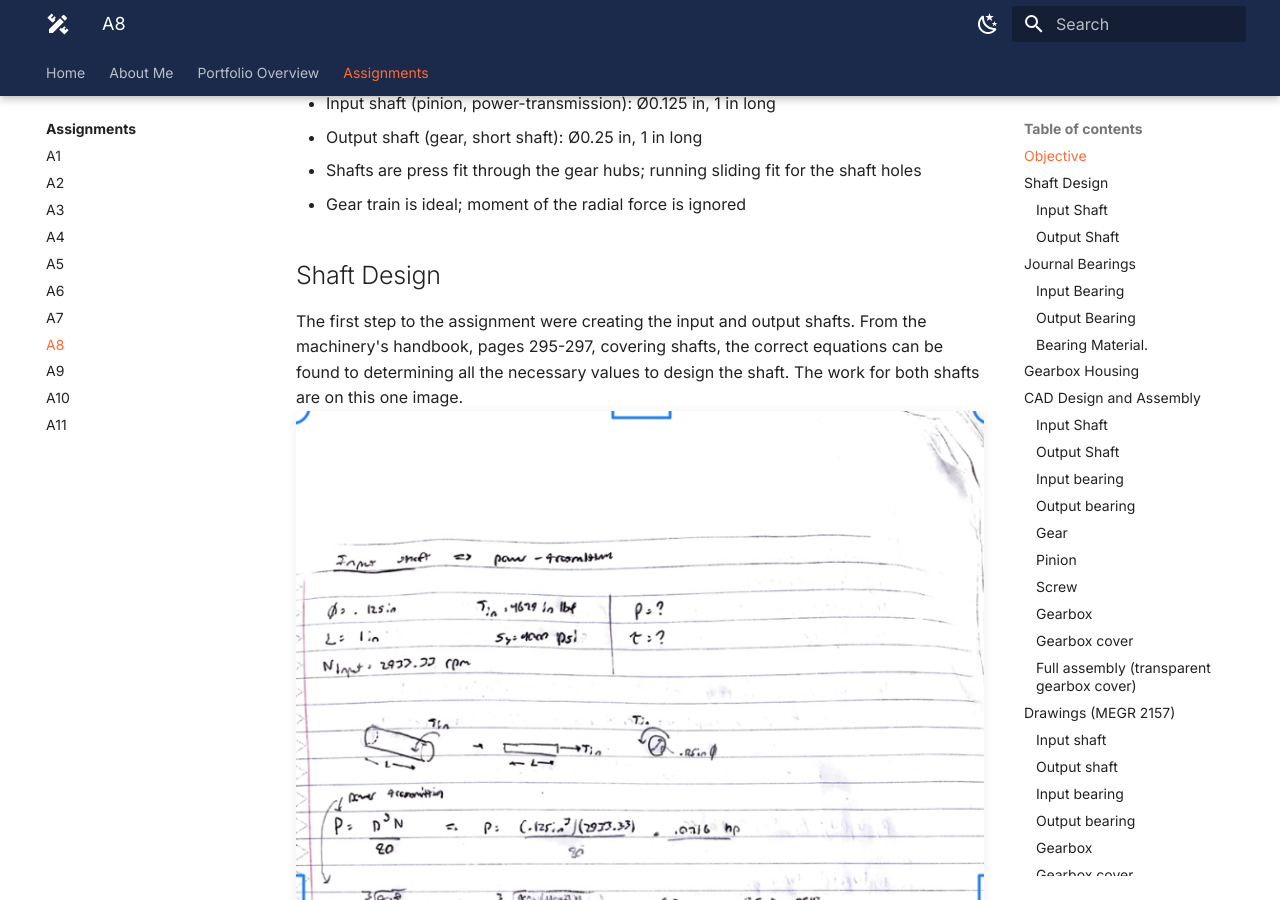
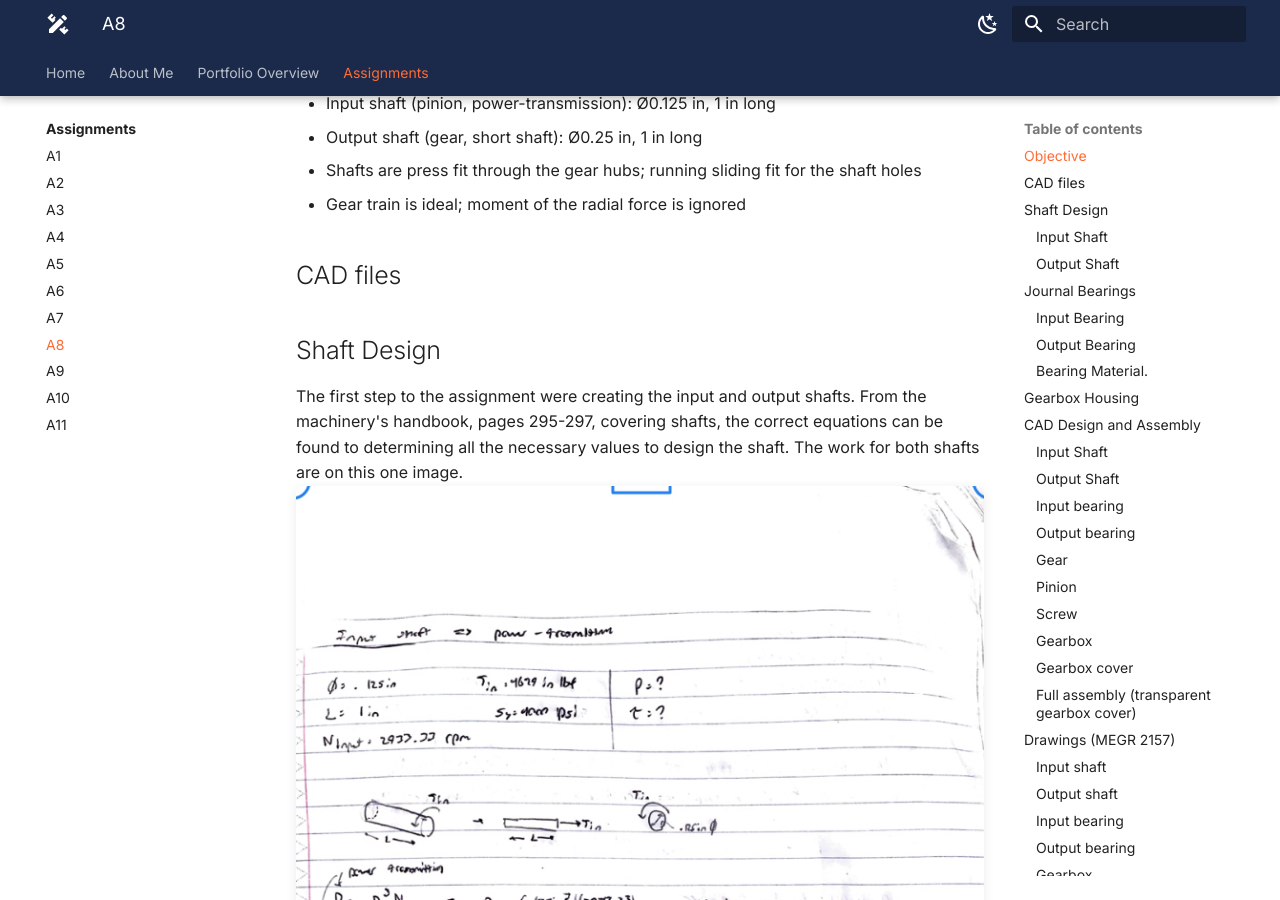
Before and after one commit to ajchiocca/megr2157-portfolio, an MkDocs documentation site: the page built from docs/assignments/A08/index.md, in a window 1280 px wide and 900 px high, scrolled down 382 px. Built offline with MkDocs 1.6.1 and Material for MkDocs 9.7.7, drawn with Linux system fonts in a browser that asks for light colours.

Commit message:
Add CAD files section to A08 index
Added a section for CAD files to the assignment documentation.

```diff
--- a/docs/assignments/A08/index.md
+++ b/docs/assignments/A08/index.md
@@ -9,6 +9,9 @@ The objective of this assignment was to createa gearbox that can be disassebmled
 - Output shaft (gear, short shaft): Ø0.25 in, 1 in long
 - Shafts are press fit through the gear hubs; running sliding fit for the shaft holes
 - Gear train is ideal; moment of the radial force is ignored
+
+## CAD files
+
 
 ## Shaft Design
 The first step to the assignment were creating the input and output shafts. From the machinery's handbook, pages 295-297, covering shafts, the correct equations can be found to determining all the necessary values to design the shaft. The work for both shafts are on this one image.
```
